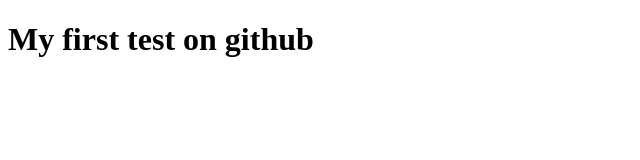
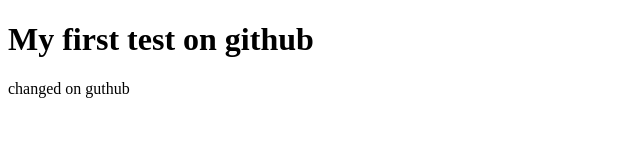
Before and after one commit to dmitry-puhliakov/my-test, a plain HTML site: page index.html in a window 1280 px wide. Shown: the whole page, without its empty margins (0-640 px from the left). Drawn offline with Linux system fonts and the light colour scheme.

Commit message:
Update index.html

```diff
--- a/index.html
+++ b/index.html
@@ -8,5 +8,6 @@
 </head>
 <body>
   <h1>My first test on github</h1>
+  <p>changed on guthub<p>
 </body>
 </html>
```
